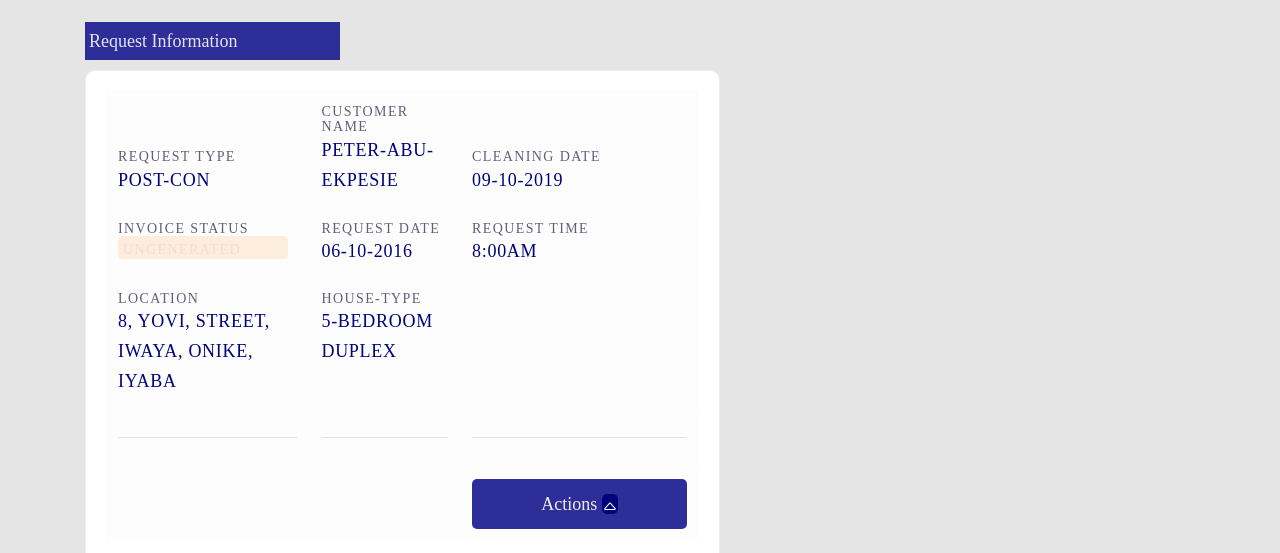
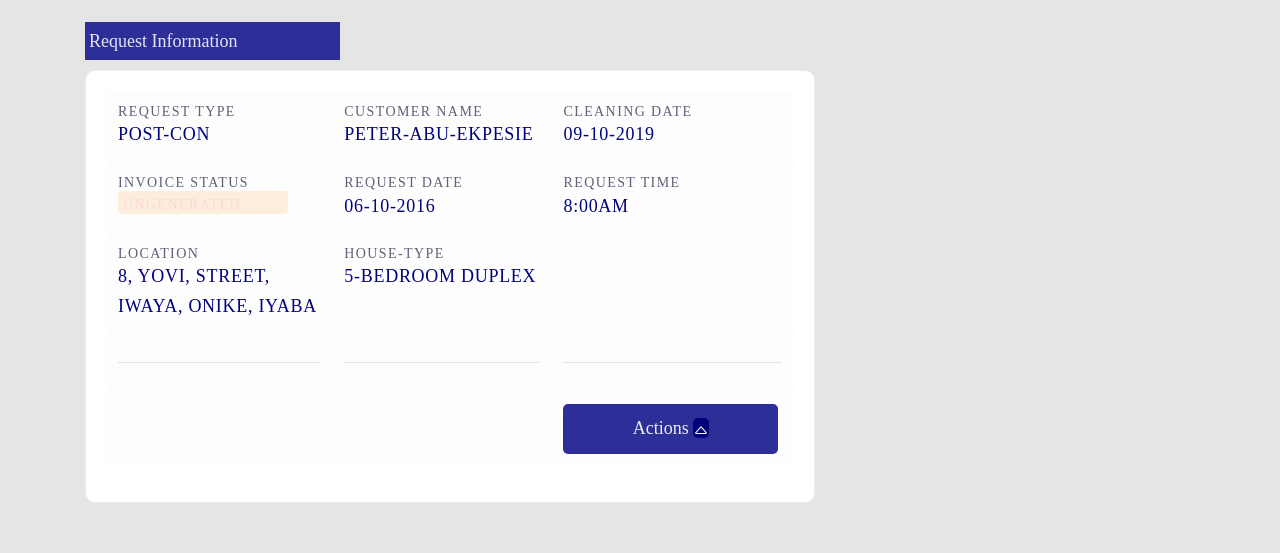
Before and after one commit to Kene10-codes/fichaya, a React (Create React App) app: page / in a window 1280 px wide. Shown: the part 362-915 px from the top of the page. After the commit the page ends 865 px from the top, so only its background shows below. Built offline with nearby package versions, Linux system fonts and the light colour scheme.

Commit message:
add css styles to card

```diff
--- a/src/pages/Request/Request.js
+++ b/src/pages/Request/Request.js
@@ -20,6 +20,7 @@ h1 {
 .card {
     border: 1px solid #EDEDED;
     border-radius: 10px;
+    width: 100%;
 
 }
 
--- a/src/pages/Request/Request.jsx
+++ b/src/pages/Request/Request.jsx
@@ -19,7 +19,7 @@ const Request = () => {
               </div>
 
                <div className="row">
-                   <div className="col col-sm-7">
+                   <div className="col col-sm-8">
                        <div className="card">
                         <div className="card-body">
                         <table className="table table-light">
```
Also changed, not shown: 1 other file (tests, documents, lock files or other folders).
